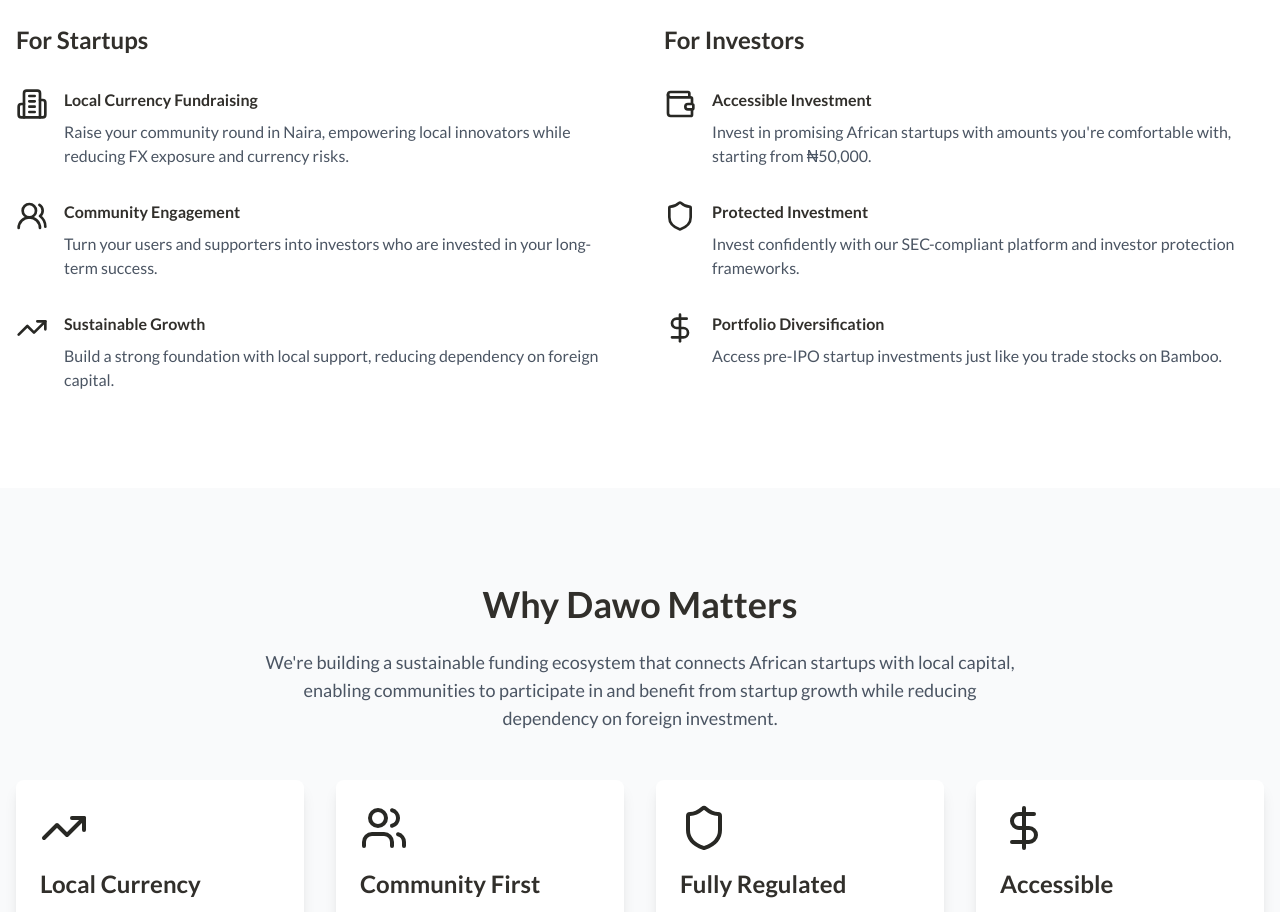
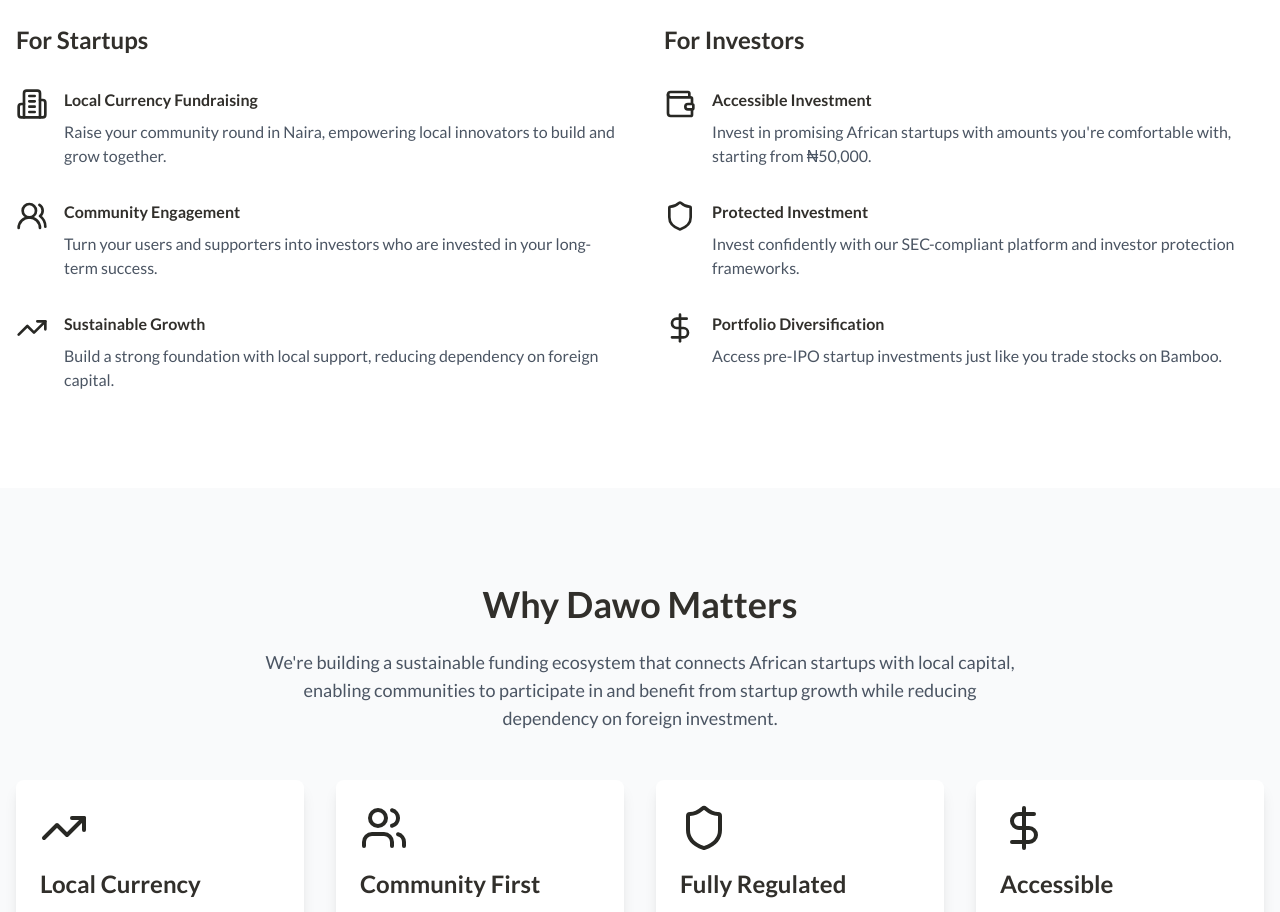
Before and after one commit to officialkayode/trydawo_net, a React (Vite) app: page / in a window 1280 px wide. Shown: the part 1040-1952 px from the top of the page. Built offline with nearby package versions, Linux system fonts and the light colour scheme.

Commit message:
Remove FX exposure mention
Updated the Features component to exclude references to "FX exposure and risks" in the description of the Local Currency Fundraising feature.
[skip gpt_engineer]

```diff
--- a/src/components/Features.tsx
+++ b/src/components/Features.tsx
@@ -18,7 +18,7 @@ const Features = () => {
               <Building2 className="h-8 w-8 text-primary flex-shrink-0" />
               <div>
                 <h4 className="font-semibold mb-2">Local Currency Fundraising</h4>
-                <p className="text-gray-600">Raise your community round in Naira, empowering local innovators while reducing FX exposure and currency risks.</p>
+                <p className="text-gray-600">Raise your community round in Naira, empowering local innovators to build and grow together.</p>
               </div>
             </div>
             <div className="flex gap-4">
```
